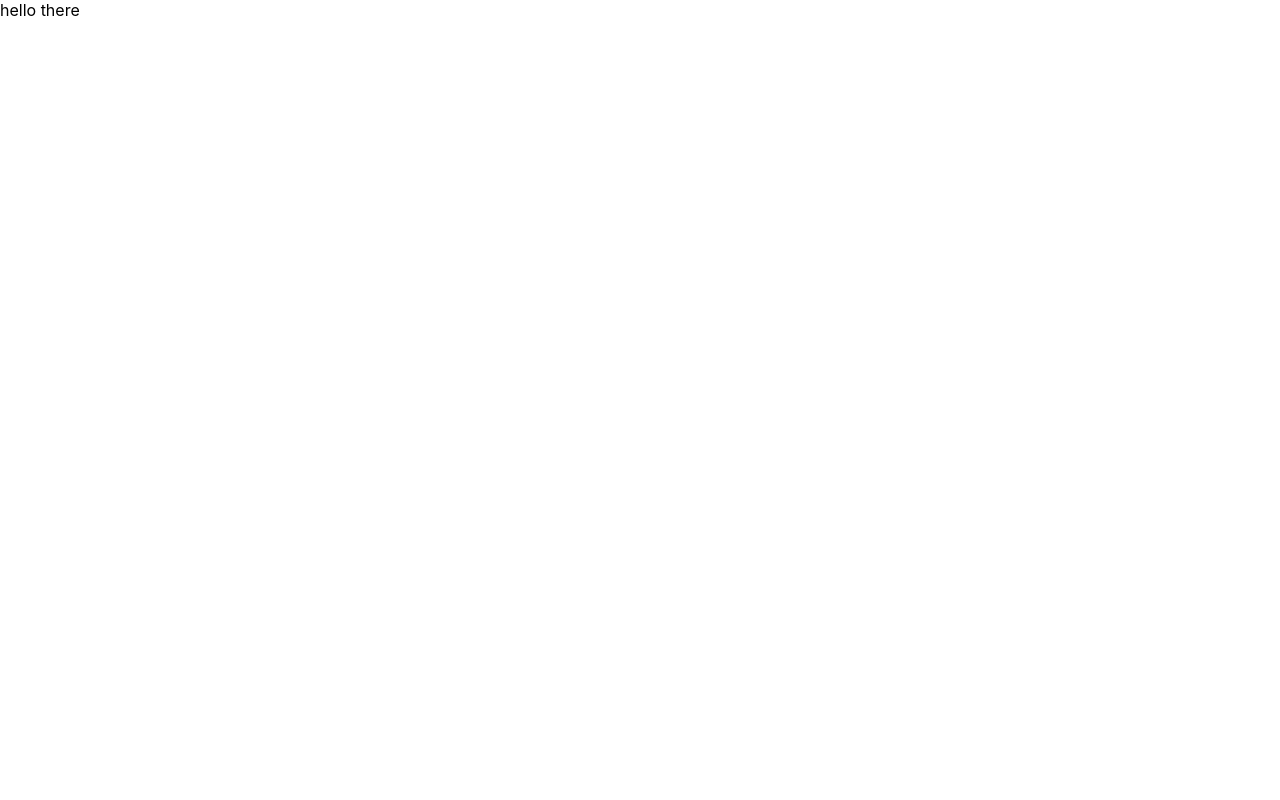
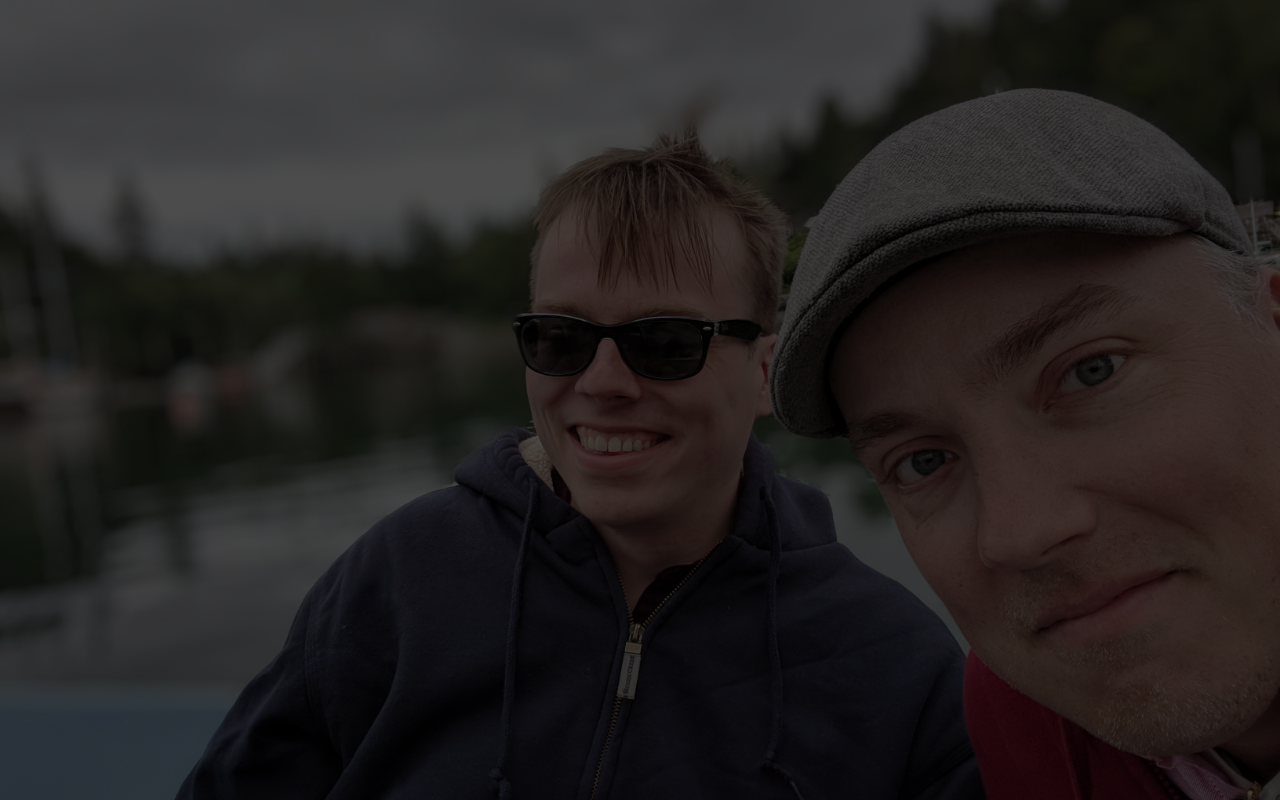
Before and after one commit to jallend1/super-system, a React (Create React App) app: page / in a window 1280 px wide. Built offline with nearby package versions, Linux system fonts and the light colour scheme.

Commit message:
Adds and sets background image to main App component

```diff
--- a/src/App.js
+++ b/src/App.js
@@ -1,5 +1,5 @@
 function App() {
-  return <div className="App">hello there</div>;
+  return <div className="App"></div>;
 }
 
 export default App;
--- a/src/index.css
+++ b/src/index.css
@@ -1,13 +1,20 @@
 body {
   margin: 0;
-  font-family: -apple-system, BlinkMacSystemFont, 'Segoe UI', 'Roboto', 'Oxygen',
-    'Ubuntu', 'Cantarell', 'Fira Sans', 'Droid Sans', 'Helvetica Neue',
+  font-family: -apple-system, BlinkMacSystemFont, "Segoe UI", "Roboto", "Oxygen",
+    "Ubuntu", "Cantarell", "Fira Sans", "Droid Sans", "Helvetica Neue",
     sans-serif;
   -webkit-font-smoothing: antialiased;
   -moz-osx-font-smoothing: grayscale;
 }
 
 code {
-  font-family: source-code-pro, Menlo, Monaco, Consolas, 'Courier New',
+  font-family: source-code-pro, Menlo, Monaco, Consolas, "Courier New",
     monospace;
 }
+
+.App {
+  background: url("./images/2dogs.jpg") no-repeat center center fixed;
+  background-size: cover;
+  filter: brightness(0.3);
+  height: 100vh;
+}
```
Also changed, not shown: src/images/2dogs.jpg (added).
